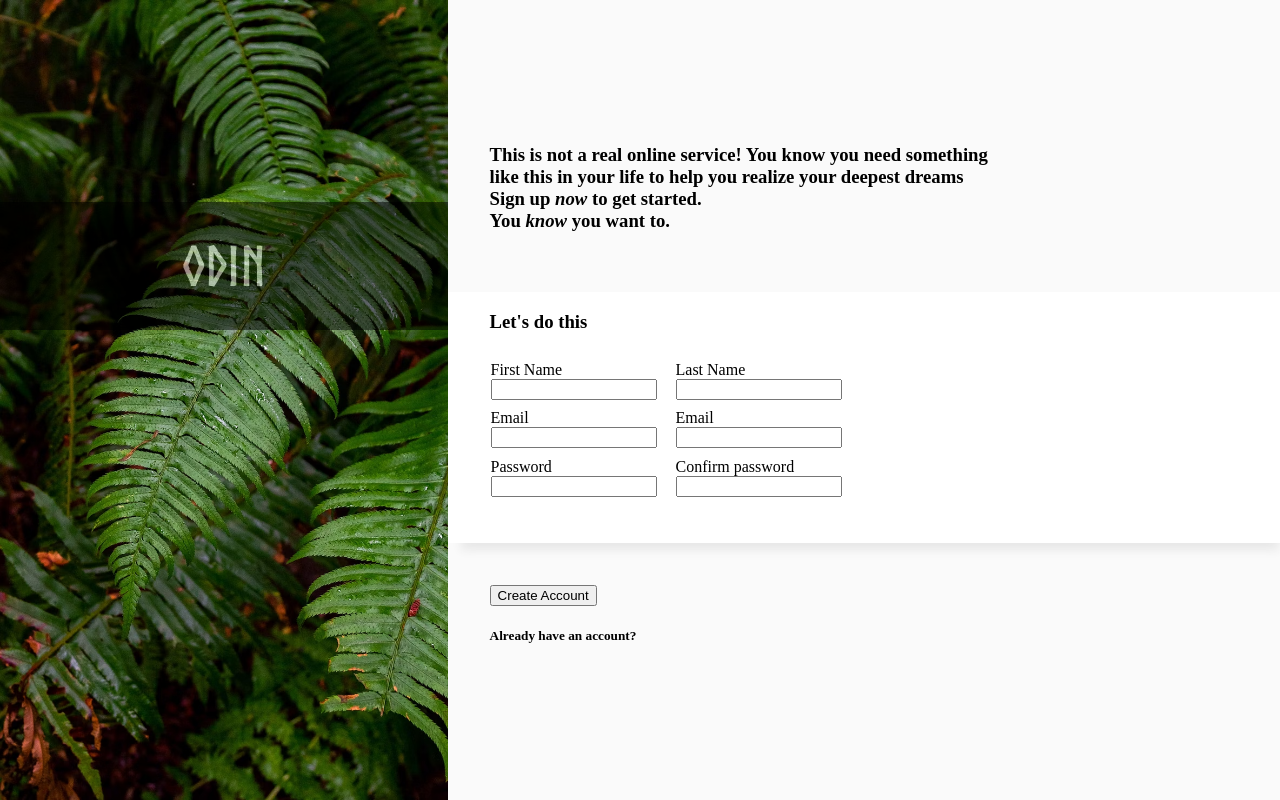
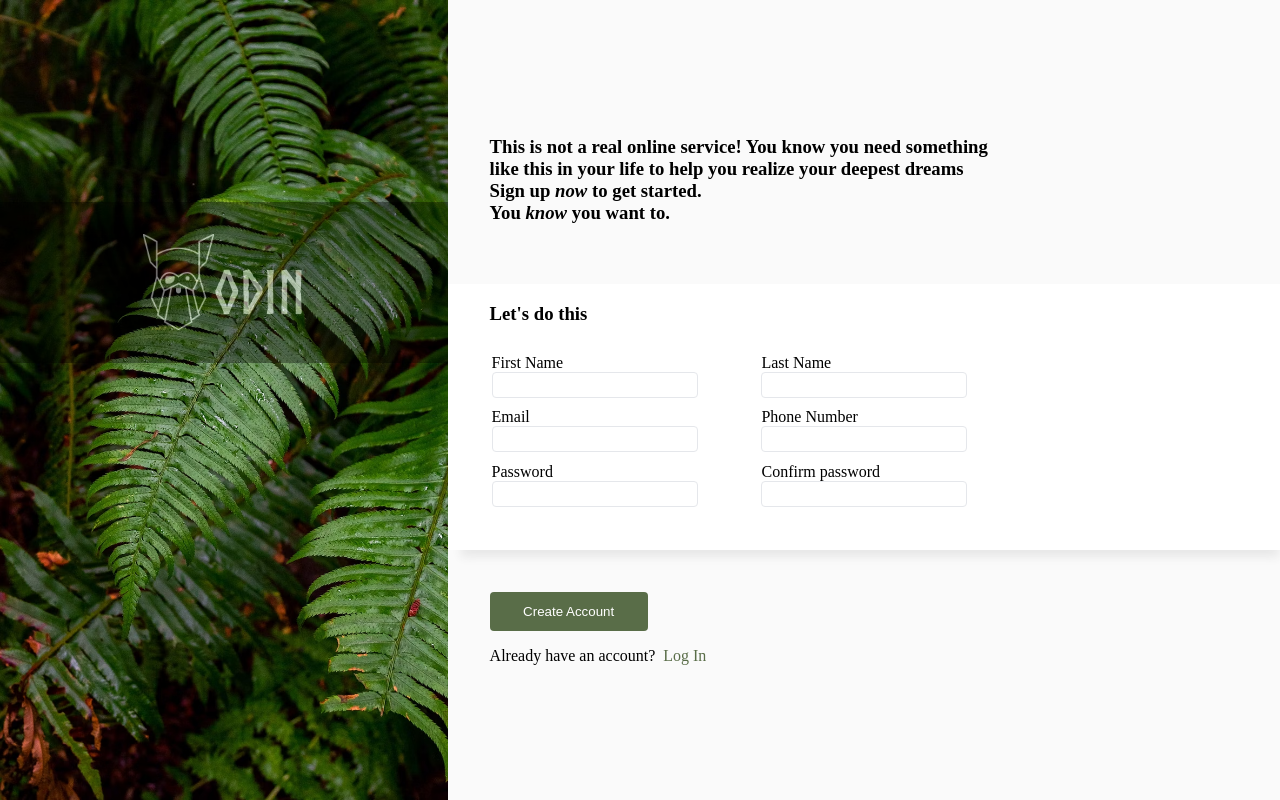
Before and after one commit to smurfitk/Sign-up-form-Odin, a plain HTML site: page Sign-up-Form/index.html in a window 1280 px wide. Drawn offline with Linux system fonts and the light colour scheme.

Commit message:
finish sign-up page

```diff
--- a/Sign-up-Form/index.html
+++ b/Sign-up-Form/index.html
@@ -10,10 +10,14 @@
 <body>
     <div class="main">
         <div class="left">
-            <div class="logo-container">
-                <h1 class="odin-logo">Odin</h1>
-            </div>
+            <section class="logo-container">
+                <div class="odin-logo">
+                    <img class="face" src="./stylesheets/images/odin-lined.png" alt="Odin Face">
+                    <h1 class="logo">Odin</h1>
+                </div>
+            </section>
         </div>
+
         <div class="right">
             <div class="first">
                 <h3>
@@ -24,6 +28,7 @@
                     You <em>know</em> you want to.
                 </h3>
             </div>
+
             <div class="second">
                 <h3 class="form-title">Let's do this</h3>
                 <form action="#" method="get" class="form-main-div">
@@ -48,7 +53,7 @@
                             <input type="text" id="lastName" name="last_name">
                         </div>
                         <div class="form-div">
-                            <label for="email">Email</label>
+                            <label for="phoneNumber">Phone Number</label>
                             <input type="tel" id="phoneNumber" name="phone_number">
                         </div>
                         <div class="form-div">
@@ -58,9 +63,13 @@
                     </div>
                 </form>
             </div>
+
             <div class="third">
                 <button type="button" class="btn-create-account">Create Account</button>
-                <h5>Already have an account?</h5>
+                <div class="log-in">
+                    <p>Already have an account?</p>
+                    <a href="#" id="log-in-link">Log In</a>
+                </div>
             </div>
         </div>
     </div>
--- a/Sign-up-Form/stylesheets/styles.css
+++ b/Sign-up-Form/stylesheets/styles.css
@@ -6,6 +6,10 @@
 body {
     margin: 0;
     padding: 0;
+}
+
+h1 {
+    color: white;
 }
 
 .main {
@@ -24,18 +28,28 @@ body {
 }
 
 .logo-container {
+    margin-top: 45%;
+    background-color: rgba(0, 0, 0, 0.7);
+    opacity: 0.5;
+    overflow: hidden;
+}
+
+.odin-logo {
     display: flex;
     justify-content: center;
     align-items: center;
-    margin-top: 45%;
-    background-color: black;
-    opacity: 0.5;
 }
 
-.odin-logo {
+.face {
+    width: 16%;
+    height: 16%;
+}
+
+.logo {
     text-align: center;
-    font-size: 55px;
-    color: white;
+    position: relative;
+    top: 10px;
+    font-size: 60px;
 }
 
 .right {
@@ -45,6 +59,10 @@ body {
     background-color: #fafafa;
 }
 
+
+
+/* First part */
+
 .first {
     height: 35vh;
     display: flex;
@@ -53,6 +71,10 @@ body {
     margin-left: 5%;
     margin-bottom: 5%;
 }
+
+
+
+/* Second part */
 
 .second {
     height: 35vh;
@@ -78,8 +100,89 @@ body {
     margin: 5%;
 }
 
+#firstName {
+    width: 200px;
+    height: 20px;
+    border: 0.8px solid #E5E7EB;
+    border-radius: 4px;
+    padding: 2px;
+}
+
+#email {
+    width: 200px;
+    height: 20px;
+    border: 0.8px solid #E5E7EB;
+    border-radius: 4px;
+    padding: 2px;
+}
+
+#password {
+    width: 200px;
+    height: 20px;
+    border: 0.8px solid #E5E7EB;
+    border-radius: 4px;
+    padding: 2px;
+}
+
+.form-div-right {
+    margin-left: 8%;
+}
+
+#lastName {
+    width: 200px;
+    height: 20px;
+    border: 0.8px solid #E5E7EB;
+    border-radius: 4px;
+    padding: 2px;
+}
+
+#phoneNumber {
+    width: 200px;
+    height: 20px;
+    border: 0.8px solid #E5E7EB;
+    border-radius: 4px;
+    padding: 2px;
+}
+
+#confirmPassword {
+    width: 200px;
+    height: 20px;
+    border: 0.8px solid #E5E7EB;
+    border-radius: 4px;
+    padding: 2px;
+}
+
+
+
+/* Third part */
+
 .third {
     height: 30vh;
     margin-top: 5%;
     margin-left: 5%;
 }
+
+.btn-create-account {
+    background-color: #596D48;
+    border-radius: 4px;
+    padding: 12px;
+    color: white;
+    width: 20%;
+    border: none;
+}
+
+.btn-create-account:active {
+    background-color: #343f2a !important;
+}
+
+.log-in {
+    display: flex;
+    justify-content: left;
+    align-items: center;
+}
+
+#log-in-link {
+    margin-left: 1%;
+    text-decoration: none;
+    color: #596D48;
+}
```
